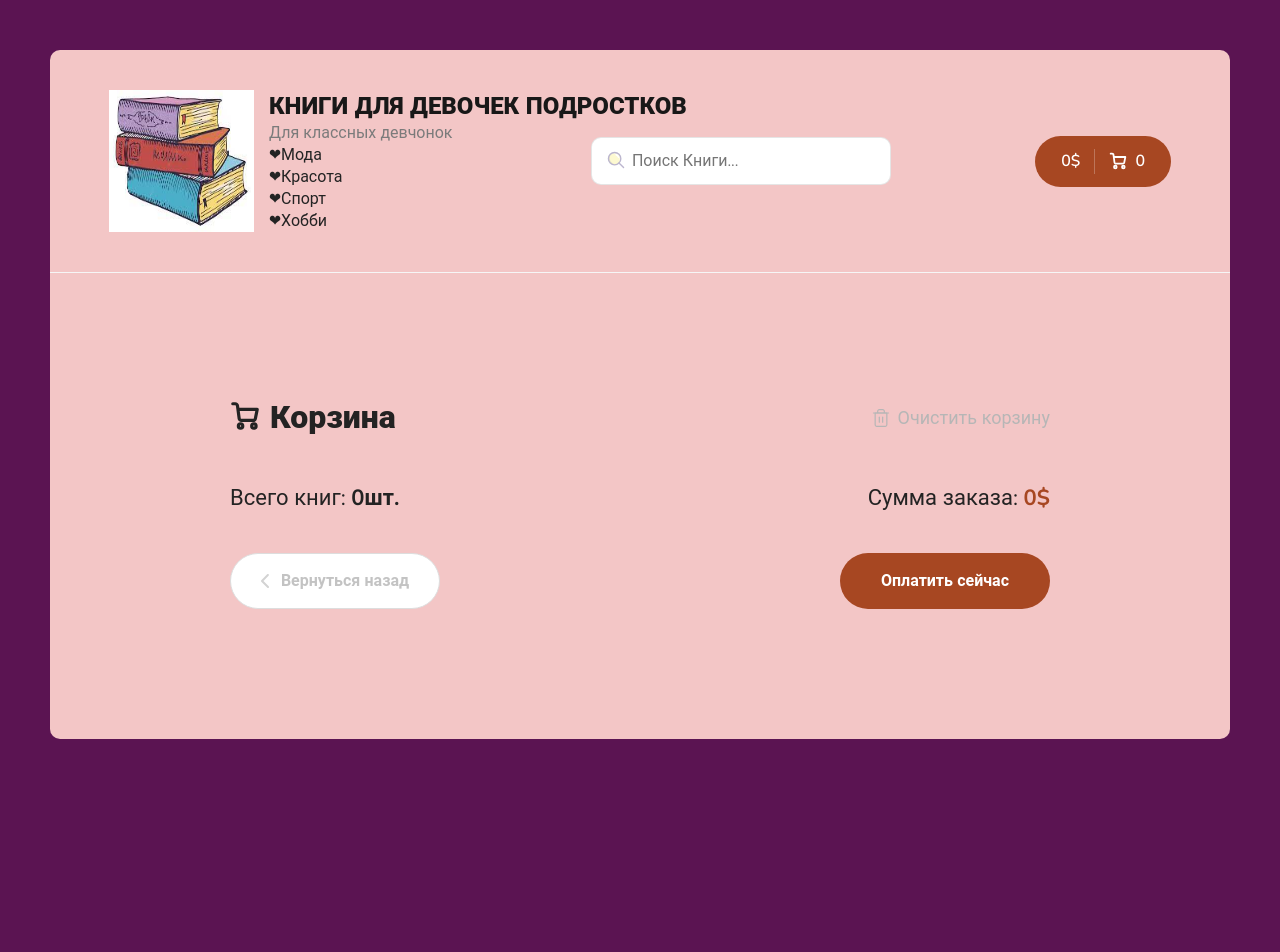
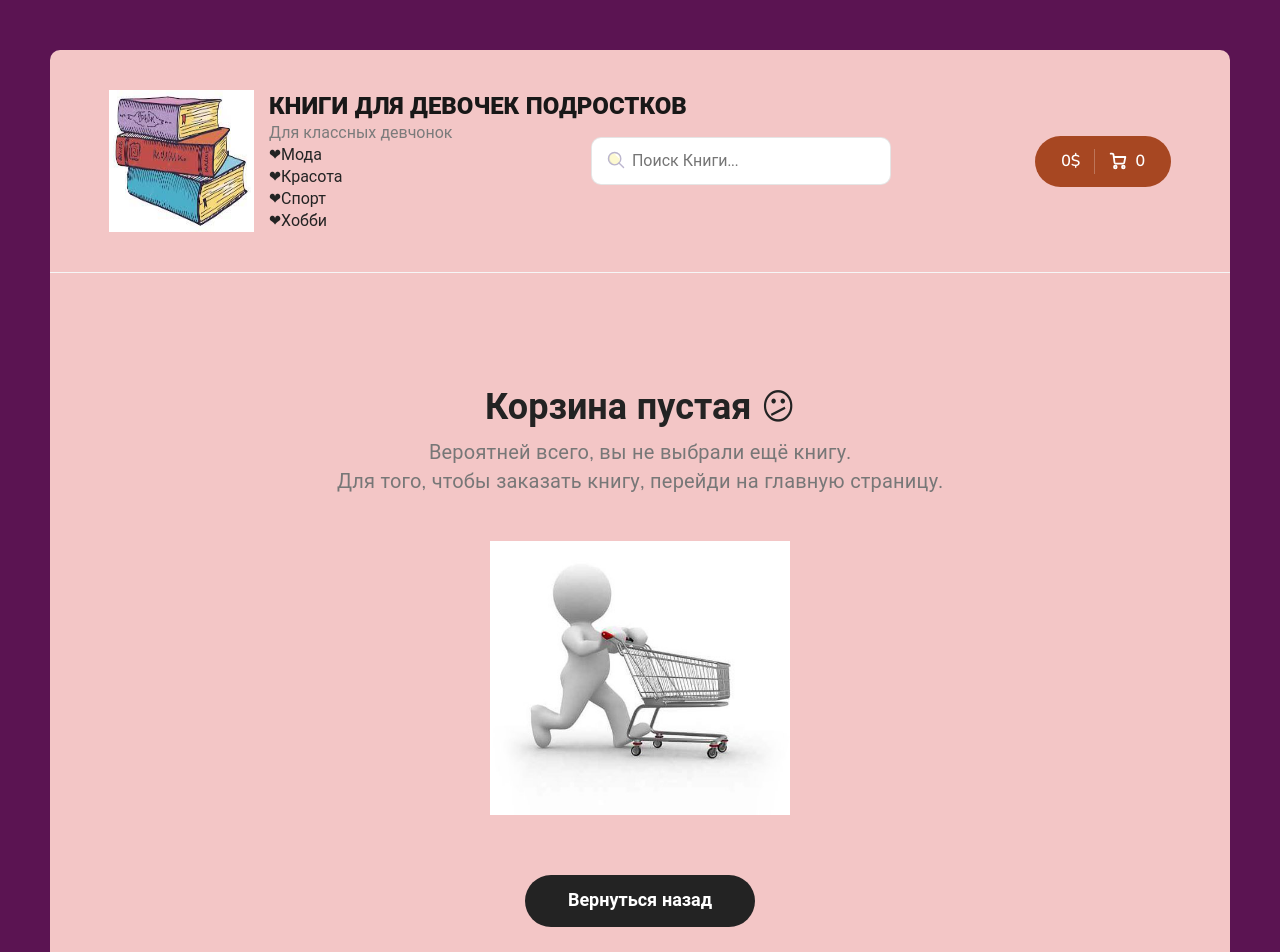
Before and after one commit to Evgeniya1307/my-books, a React (Create React App) app: page /cart in a window 1280 px wide. Shown: the top 952 px of the page. Before the commit the page ends 800 px from the top, so only its background shows below. Built offline with nearby package versions, Linux system fonts and the light colour scheme.

Commit message:
//условный рендер if(!totalPrice)

```diff
--- a/src/pages/Cart.jsx
+++ b/src/pages/Cart.jsx
@@ -3,6 +3,7 @@ import { Link } from "react-router-dom";
 import { useDispatch, useSelector } from "react-redux";
 import CartItem from "../components/CartItem";
 import { clearItems } from "../redux/slices/cartSlice";
+import CartEmpty from "../scss/CartEmpty";
 
 const Cart = () => {
   const dispatch = useDispatch(); //чтобы сделать очистку,добавление и удаления нужен dispatch
@@ -14,6 +15,11 @@ const onClickClear = () => {
       dispatch(clearItems());
     }
   };
+
+//условный рендер
+if(!totalPrice) { //проверка есть ли что в корзине если у нас 0
+  return <CartEmpty/>
+}
 
 
   return (
--- a/src/redux/slices/cartSlice.js
+++ b/src/redux/slices/cartSlice.js
@@ -40,7 +40,7 @@ minusItem(state,action){
   //добавила очистку
   clearItems(state){
     state.items = [];
-    state.totalPrice=0;
+    state.totalPrice=0;//очсистка где сумма заказа
   },
 }
 });
--- /dev/null
+++ b/src/scss/CartEmpty.jsx
@@ -0,0 +1,23 @@
+import React from 'react'
+import cartEmptyImg from "../assets/img/empty.jpg"
+import { Link } from 'react-router-dom';
+const CartEmpty = () => {
+    return (
+        <div className="cart cart--empty">
+          <h2>
+            Корзина пустая <span>😕</span>
+          </h2>
+          <p>
+            Вероятней всего, вы не выбрали ещё книгу.
+            <br />
+            Для того, чтобы заказать книгу, перейди на главную страницу.
+          </p>
+          <img src={cartEmptyImg} alt="Empty cart" />
+          <Link to="/" className="button button--black">
+            <span>Вернуться назад</span>
+          </Link>
+        </div>
+      );
+    };
+
+export default CartEmpty
```
Also changed, not shown: src/assets/img/cestas-plastico-compra-cestas-vacias-supermercado-rosa-azul-viernes-negro-concepto-venta_99272-4570.webp (added), src/assets/img/empty.jpg (added).
